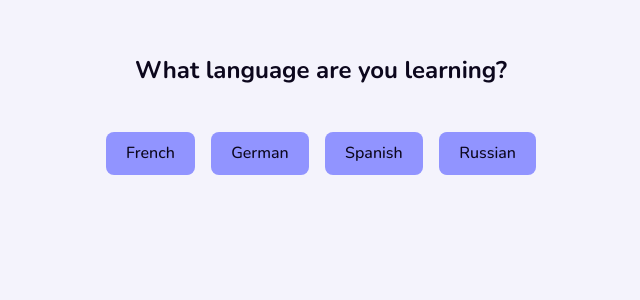
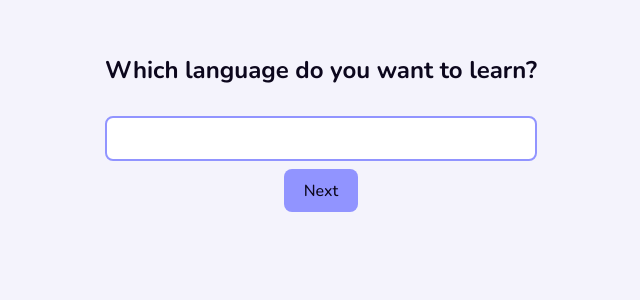
Before and after one commit to tobichls/LingoTales, a React (Vite) app in the folder frontend/: page / in a window 1280 px wide. Shown: the top 300 px of the page, without its empty margins (319-959 px from the left). Built offline with nearby package versions, Linux system fonts and the light colour scheme; the HTML template or start-up script is replaced by a standard one.

Commit message:
change language input to free text

```diff
--- /dev/null
+++ b/frontend/src/components/LangInput.jsx
@@ -0,0 +1,28 @@
+import { useState } from "react";
+
+const LangInput = ({ nextStep, language, handleOptionSelect }) => {
+  const [currentLang, setCurrentLang] = useState(language)
+
+  const handleChange = (event) => {
+    const newValue = event.target.value;
+    setCurrentLang(newValue);
+    handleOptionSelect(newValue);
+  };
+
+  return (
+    <div className="form-step">
+      <h2>Which language do you want to learn?</h2>
+        <input
+          id="nameInput"
+          type="text"
+          value={currentLang}
+          onChange={handleChange}
+        />
+      <div className="options-container">
+        <button onClick={nextStep}>Next</button>
+      </div>
+    </div>
+  );
+};
+
+export default LangInput;
--- a/frontend/src/components/MultiStepForm.jsx
+++ b/frontend/src/components/MultiStepForm.jsx
@@ -2,6 +2,7 @@ import { useState, useRef, useEffect } from 'react';
 import NameInput from './NameInput';
 import FormStep from "./FormStep"
 import autoAnimate from '@formkit/auto-animate';
+import LangInput from './LangInput';
 
 const MultiStepForm = ({handleFormSubmittedState}) => {
   const [currentStep, setCurrentStep] = useState(1);
@@ -44,13 +45,10 @@ const MultiStepForm = ({handleFormSubmittedState}) => {
   return (
     <div ref={parent}>
       {currentStep === 1 && (
-        <FormStep
+        <LangInput
           nextStep={nextStep}
-          question="What language are you learning?"
-          options={["French", "German", "Spanish", "Russian"]}
-          disabledOptions={[]}
           handleOptionSelect={(option) => handleOptionSelect('language', option)}
-          selectedOption={formData.language}
+          language={formData.language}
         />
       )}
       {currentStep === 2 && (
```
